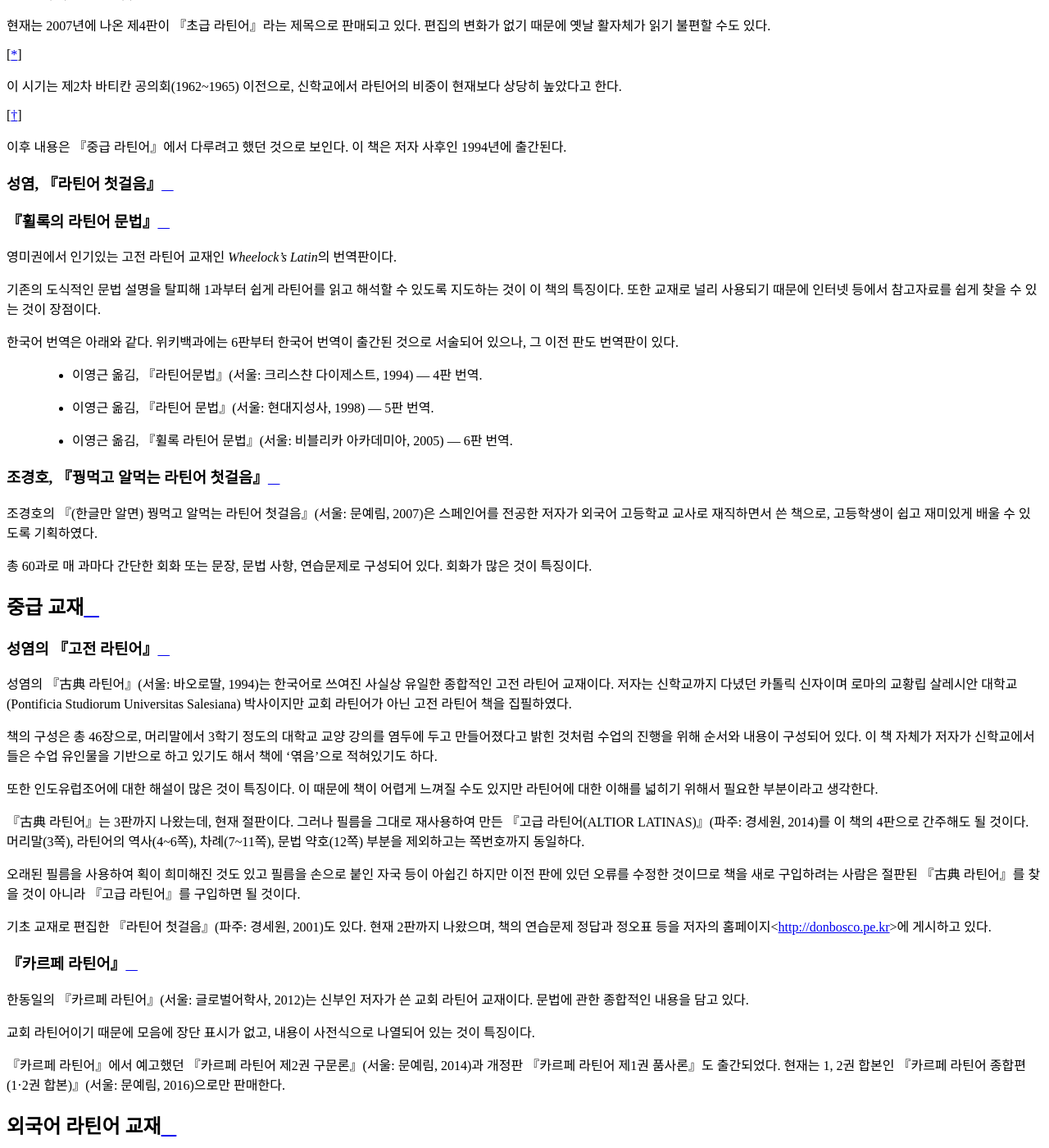
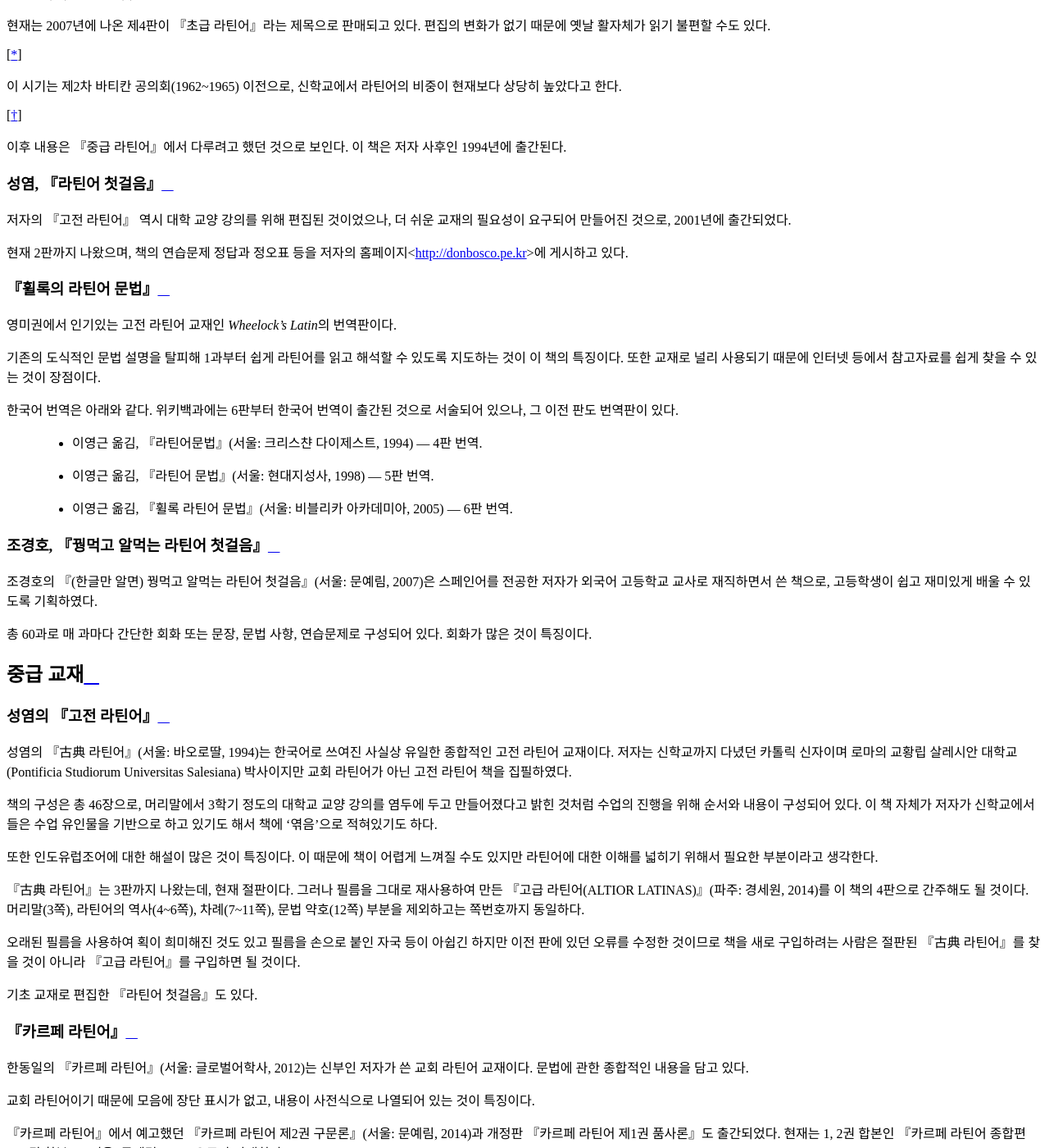
Before and after one commit to kabbala/grammatica_latina, a Sphinx documentation site: the page built from source/liber.rst, in a window 1280 px wide and 1400 px high, scrolled down 7921 px. Shown: the whole window at 82% size. Built offline with Sphinx 7.4.7 and the Read the Docs theme 2.0.0, drawn with Linux system fonts in a browser that asks for light colours.

Commit message:
성염 라틴어 첫걸음 설명 추가

```diff
--- a/source/liber.rst
+++ b/source/liber.rst
@@ -23,6 +23,10 @@
 
 성염, 『라틴어 첫걸음』
 ~~~~~~~~~~~~~~~~~~~~~~~
+
+저자의 『고전 라틴어』 역시 대학 교양 강의를 위해 편집된 것이었으나, 더 쉬운 교재의 필요성이 요구되어 만들어진 것으로, 2001년에 출간되었다.
+
+현재 2판까지 나왔으며, 책의 연습문제 정답과 정오표 등을 저자의 홈페이지<http://donbosco.pe.kr>에 게시하고 있다.
 
 『휠록의 라틴어 문법』
 ~~~~~~~~~~~~~~~~~~~~~~
@@ -64,7 +68,7 @@
 
 오래된 필름을 사용하여 획이 희미해진 것도 있고 필름을 손으로 붙인 자국 등이 아쉽긴 하지만 이전 판에 있던 오류를 수정한 것이므로 책을 새로 구입하려는 사람은 절판된 『古典 라틴어』를 찾을 것이 아니라 『고급 라틴어』를 구입하면 될 것이다.
 
-기초 교재로 편집한 『라틴어 첫걸음』(파주: 경세원, 2001)도 있다. 현재 2판까지 나왔으며, 책의 연습문제 정답과 정오표 등을 저자의 홈페이지<http://donbosco.pe.kr>에 게시하고 있다.
+기초 교재로 편집한 『라틴어 첫걸음』도 있다.
 
 .. _카르페 라틴어:
 
```
